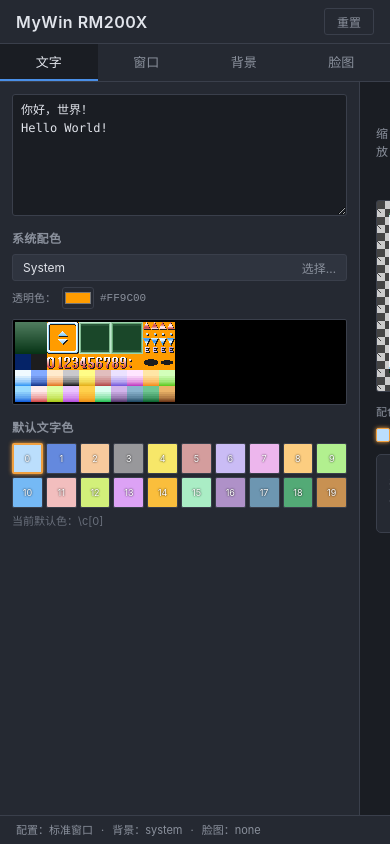
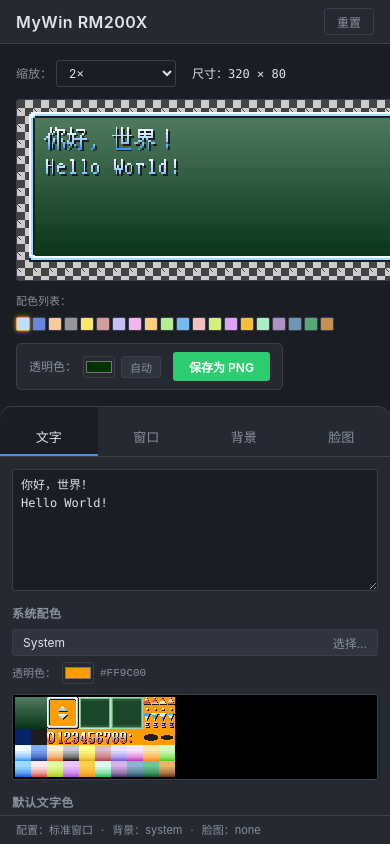
Before and after one commit to blanhhy/mywin-rm200x, a React (Vite) app: page / in a window 390 px wide. Built offline with nearby package versions, Linux system fonts and the light colour scheme.

Commit message:
refactor: 重构布局结构，优化移动端适配

```diff
--- a/package.json
+++ b/package.json
@@ -6,6 +6,7 @@
   "description": "RPG Maker 200x 自定义 message 窗口制作器",
   "scripts": {
     "dev": "vite",
+    "host": "vite --host",
     "build": "tsc -b && vite build",
     "preview": "vite preview",
     "typecheck": "tsc --noEmit"
--- a/src/App.tsx
+++ b/src/App.tsx
@@ -53,6 +53,8 @@ export default function App() {
           重置
         </button>
       </header>
+      <main className="app-main">
+        <aside className="app-sidebar">
           <nav className="tab-bar">
             {tabs.map((t) => (
               <button
@@ -64,13 +66,13 @@ export default function App() {
               </button>
             ))}
           </nav>
-      <main className="app-main">
           <section className="settings-panel">
             {activeTab === 'text' && <TextTab />}
             {activeTab === 'window' && <WindowTab />}
             {activeTab === 'background' && <BackgroundTab />}
             {activeTab === 'face' && <FaceTab />}
           </section>
+        </aside>
         <section className="preview-panel">
           <Preview />
         </section>
--- a/src/components/Preview.tsx
+++ b/src/components/Preview.tsx
@@ -4,11 +4,33 @@ import { renderMessageWindow, computeWindowSize } from '../engine/messageWindow'
 import { SystemImageRenderer } from '../engine/systemImage';
 import { exportCanvasAsPNG, recommendTransparentColor } from '../engine/pngExporter';
 
+/** 移动端基础缩放系数：让标准 320px 窗口在 1x 下适配约 360px CSS 宽屏幕 */
+const MOBILE_BASE_SCALE = 0.94;
+
+function useIsMobile(): boolean {
+  const [isMobile, setIsMobile] = useState(() =>
+    typeof window !== 'undefined'
+      ? window.matchMedia('(max-width: 899px)').matches
+      : false,
+  );
+
+  useEffect(() => {
+    const mql = window.matchMedia('(max-width: 899px)');
+    const handler = (e: MediaQueryListEvent) => setIsMobile(e.matches);
+    setIsMobile(mql.matches);
+    mql.addEventListener('change', handler);
+    return () => mql.removeEventListener('change', handler);
+  }, []);
+
+  return isMobile;
+}
+
 export default function Preview() {
   const config = useStore((s) => s.config);
   const canvasRef = useRef<HTMLCanvasElement>(null);
   const [transparentColor, setTransparentColor] = useState(recommendTransparentColor());
   const [zoom, setZoom] = useState(2);
+  const isMobile = useIsMobile();
 
   // 实时渲染
   useEffect(() => {
@@ -21,6 +43,9 @@ export default function Preview() {
   }, [config]);
 
   const { width, height } = useMemo(() => computeWindowSize(config), [config]);
+
+  // 移动端额外应用基础缩放，让标准窗口在 1x 下能完整显示
+  const effectiveZoom = isMobile ? zoom * MOBILE_BASE_SCALE : zoom;
 
   // 配色列表（用于展示）
   const colors = useMemo(() => {
@@ -71,8 +96,8 @@ export default function Preview() {
           width={width}
           height={height}
           style={{
-            width: width * zoom,
-            height: height * zoom,
+            width: width * effectiveZoom,
+            height: height * effectiveZoom,
             imageRendering: 'pixelated',
           }}
         />
--- a/src/components/pickers/SystemPicker.tsx
+++ b/src/components/pickers/SystemPicker.tsx
@@ -300,7 +300,7 @@ export default function SystemPicker({
                 className="auto-detect-btn"
                 onClick={handleAutoInfer}
               >
-                自动推断
+                自动
               </button>
             </div>
             <small className="field-hint">
--- a/src/styles/App.css
+++ b/src/styles/App.css
@@ -45,6 +45,23 @@
   color: var(--color-text);
 }
 
+.app-main {
+  display: flex;
+  flex: 1;
+  overflow: hidden;
+  min-height: 0;
+}
+
+.app-sidebar {
+  width: 360px;
+  flex-shrink: 0;
+  display: flex;
+  flex-direction: column;
+  background: var(--color-bg-elev);
+  border-right: 1px solid var(--color-border);
+  overflow: hidden;
+}
+
 .tab-bar {
   display: flex;
   background: var(--color-bg-elev);
@@ -73,18 +90,8 @@
   background: var(--color-bg);
 }
 
-.app-main {
-  display: flex;
+.settings-panel {
   flex: 1;
-  overflow: hidden;
-  min-height: 0;
-}
-
-.settings-panel {
-  width: 360px;
-  flex-shrink: 0;
-  background: var(--color-bg-elev);
-  border-right: 1px solid var(--color-border);
   overflow-y: auto;
   padding: 12px;
 }
@@ -94,6 +101,87 @@
   overflow: auto;
   padding: 16px;
   background: var(--color-bg);
+}
+
+/* === 移动端响应式布局 === */
+@media (max-width: 899px) {
+  .app-main {
+    flex-direction: column;
+    gap: 12px;
+    overflow: auto;
+    scrollbar-width: none;
+    -ms-overflow-style: none;
+  }
+
+  .app-main::-webkit-scrollbar {
+    display: none;
+  }
+
+  .app-sidebar {
+    width: 100%;
+    border-right: none;
+    overflow: visible;
+    order: 2;
+  }
+
+  .preview-panel {
+    order: 1;
+    flex: none;
+    min-height: 240px;
+    overflow: hidden;
+  }
+
+  .tab-bar {
+    order: 2;
+    position: sticky;
+    top: 0;
+    z-index: 10;
+    border-radius: 12px 12px 0 0;
+    border-top: 1px solid var(--color-border);
+    margin-top: -12px;
+    background: var(--color-bg-elev);
+    overflow: hidden;
+  }
+
+  /* 增大按钮顶部内边距，让激活态的背景色延伸到 tab-bar 顶部，覆盖容器背景 */
+  .tab-btn {
+    padding: 20px 16px 8px;
+  }
+
+  /* 首/末按钮始终带容器同款圆角，hover/active 都不会出现方角 */
+  .tab-btn:first-child {
+    border-top-left-radius: 12px;
+  }
+
+  .tab-btn:last-child {
+    border-top-right-radius: 12px;
+  }
+
+  .settings-panel {
+    order: 3;
+    flex: none;
+    min-height: 320px;
+    scrollbar-width: none;
+    -ms-overflow-style: none;
+  }
+
+  .settings-panel::-webkit-scrollbar {
+    display: none;
+  }
+}
+
+/* 全局隐藏滚动条（移动端） */
+@media (max-width: 899px) {
+  html,
+  body {
+    scrollbar-width: none;
+    -ms-overflow-style: none;
+  }
+
+  html::-webkit-scrollbar,
+  body::-webkit-scrollbar {
+    display: none;
+  }
 }
 
 .app-footer {
```
Also changed, not shown: 2 other files (tests, documents, lock files or other folders). Lines whose indentation alone changed are shown as unchanged.
